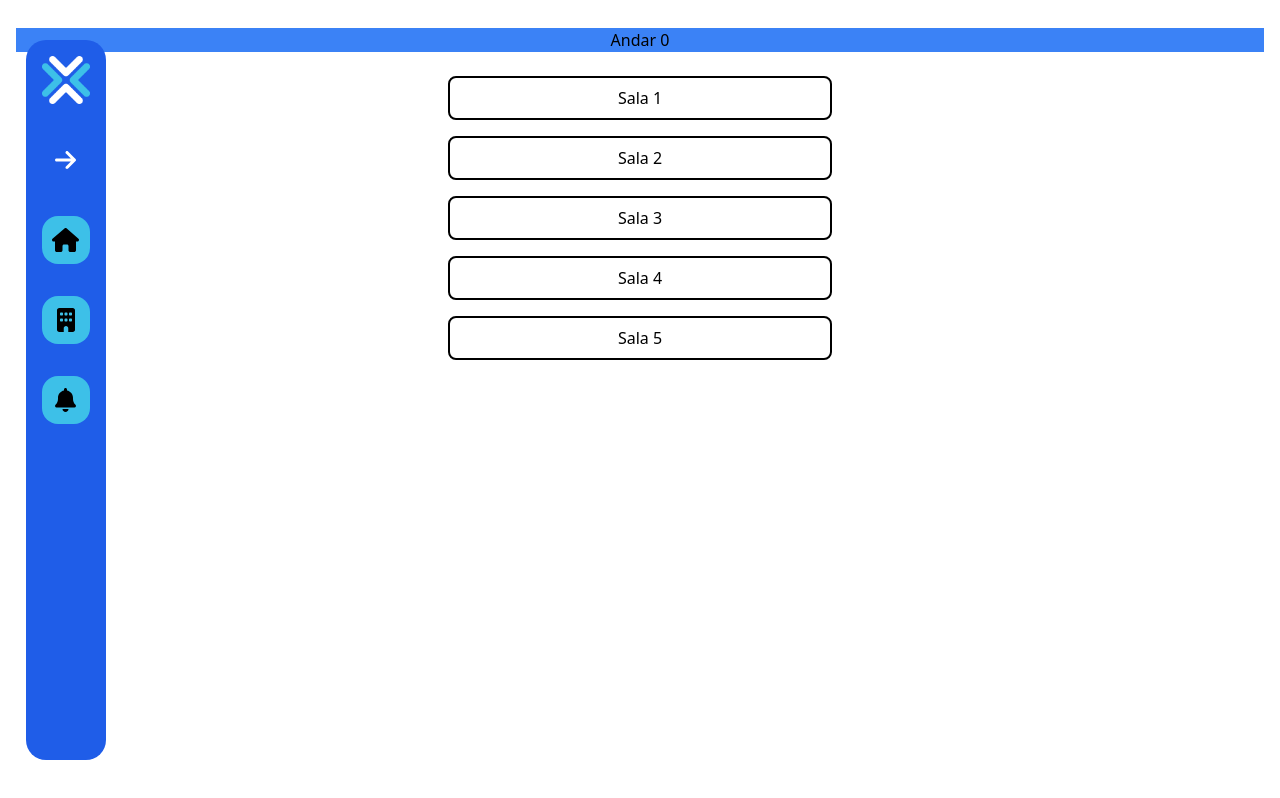
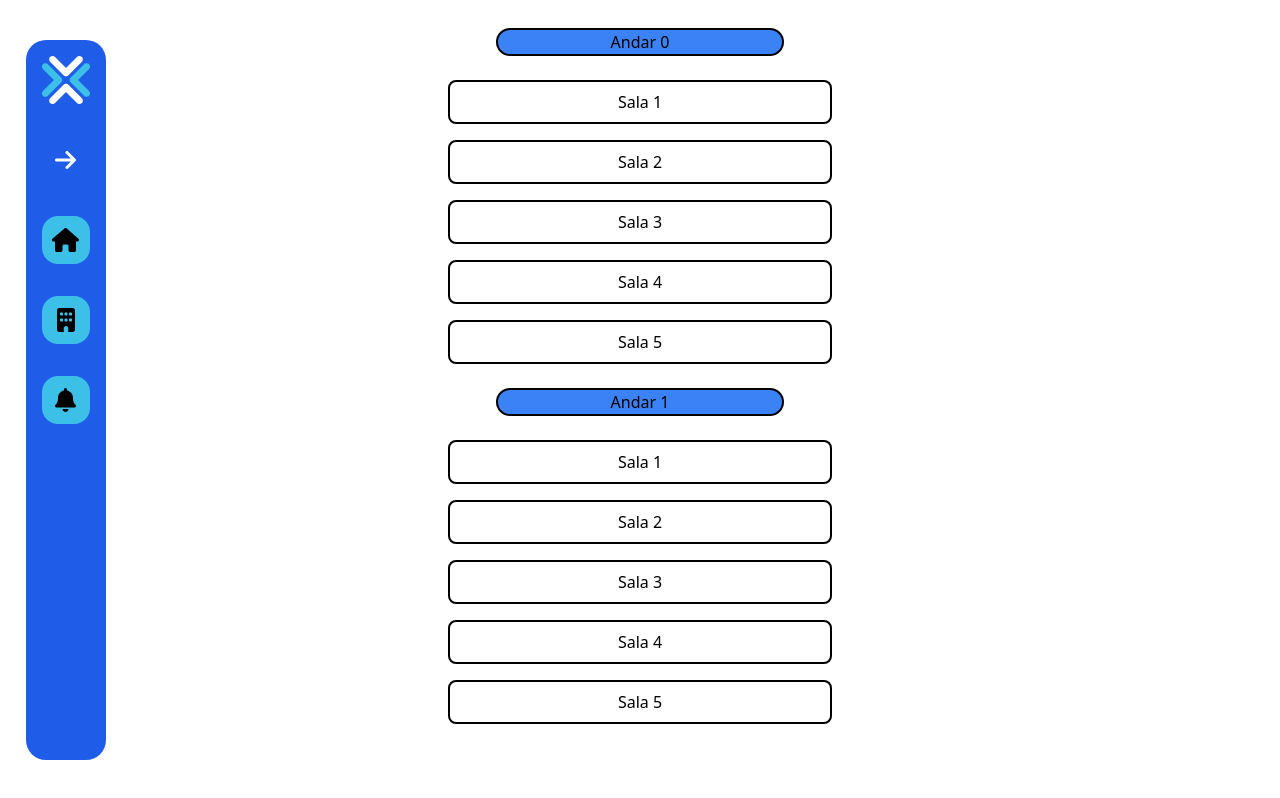
Before and after one commit to 2022M4T1-Inteli/IPTRACKER, a Next.js app in the folder src/frontend/: page /salas in a window 1280 px wide. Built offline with nearby package versions, Linux system fonts and the light colour scheme.

Commit message:
update paginas web

```diff
--- a/src/frontend/components/ContainerEquipamentos/ContainerEquipamentos.jsx
+++ b/src/frontend/components/ContainerEquipamentos/ContainerEquipamentos.jsx
@@ -5,7 +5,7 @@ const mock = [{link:"/"}, {link:"/a"}, {link:"/b"}, {link:"/c"}, {link:"/d"}, {l
 
 function ContainerEquipamentos() {
     return (
-        <div className="grid lg:grid-cols-4 grid-cols-2 gap-4 justify-items-center cursor-pointer">
+        <div className="grid lg:grid-cols-3 grid-cols-2 gap-4 justify-items-center ">
             {mock.map((element) => (
                 <EquipamentosBloco key={element.link}></EquipamentosBloco>
             ))}
--- a/src/frontend/components/Predio/Predios.jsx
+++ b/src/frontend/components/Predio/Predios.jsx
@@ -22,7 +22,7 @@ function Predio({}) {
     return (
 
         <div className='flex justify-center'>
-            <div className='grid grid-cols-2 justify-items-center w-96'>
+            <div className='grid grid-cols-2 lg:grid-cols-4 lg:gap-14 justify-items-center w-96'>
                 {mock.map((element) => (
                     <button onClick={()=>{teste(element.number,element.quandidade)}} key={element.number} >
                         <div className="rounded-full bg-black hover:bg-blue-500 text-white h-24 w-24 flex flex-col items-center cursor-pointer mb-5"  >
--- a/src/frontend/components/Predio/mock.js
+++ b/src/frontend/components/Predio/mock.js
@@ -5,47 +5,47 @@ const mock = [{
 },
 {
     number:2,
-    quandidade:5,
+    quandidade:10,
     link:"/"
 },
 {
     number:3,
-    quandidade:5,
+    quandidade:3,
     link:"/"
 },
 {
     number:4,
-    quandidade:5,
+    quandidade:7,
     link:"/"
 },
 {
     number:5,
-    quandidade:5,
+    quandidade:6,
     link:"/"
 },
 {
     number:6,
-    quandidade:5,
+    quandidade:9,
     link:"/"
 },
 {
     number:7,
-    quandidade:5,
+    quandidade:2,
     link:"/"
 },
 {
     number:8,
-    quandidade:5,
+    quandidade:3,
     link:"/"
 },
 {
     number:9,
-    quandidade:5,
+    quandidade:18,
     link:"/"
 },
 {
     number:10,
-    quandidade:5,
+    quandidade:0,
     link:"/"
 },]
 
--- a/src/frontend/components/Sala/Sala.jsx
+++ b/src/frontend/components/Sala/Sala.jsx
@@ -6,8 +6,8 @@ function Sala({ numeroSala }) {
         <div className="flex flex-col justify-center">
             <div className="flex flex-col justify-center lg:items-center">
                 {mock.map((element) => (
-                    <Link href={"/equipamentos"}>
-                        <div key={element.numero} className="flex justify-center items-center border-solid border-2 border-black rounded-lg h-11 m-2   lg:w-96 cursor-pointer hover:p-6 hover:shadow-cyan-700 hover:shadow-lg">
+                    <Link href={"/equipamentos"} key={element.numero}>
+                        <div  className="flex justify-center items-center border-solid border-2 border-black rounded-lg h-11 m-2   lg:w-96 cursor-pointer hover:p-6 hover:shadow-cyan-700 hover:shadow-lg">
                             <h1>Sala {element.numero}</h1>
                         </div>
                     </Link>
--- a/src/frontend/pages/equipamentos.jsx
+++ b/src/frontend/pages/equipamentos.jsx
@@ -12,7 +12,10 @@ function equipamentos() {
 
             <h1 className="text-lg font-bold">Sala x - Equipamentos</h1>
             <input type="text" className="border-2 border-black mb-5 rounded-xl " placeholder="ID equipamento" />
-            <ContainerEquipamentos></ContainerEquipamentos>
+
+            <div>
+                <ContainerEquipamentos></ContainerEquipamentos>
+            </div>
         </div>
     )
 }
--- a/src/frontend/pages/salas.jsx
+++ b/src/frontend/pages/salas.jsx
@@ -1,16 +1,28 @@
 import Sala from "../components/Sala/Sala"
-import Link from "next/link"
 
 function sala() {
 
     return (
         <div className="text-center">
-            <div className="bg-blue-500 m-4">
-                <h2>Andar 0</h2>
+            <div className="flex justify-center">
+                <div className="bg-blue-500 m-4 w-72 border-2 border-black rounded-2xl">
+                    <h2>Andar 0</h2>
+                </div>
             </div>
 
             <div>
-                <Sala/>
+                <Sala />
+            </div>
+
+            <div className="flex justify-center">
+                <div className="bg-blue-500 m-4 w-72 border-2 border-black rounded-2xl">
+                    <h2>Andar 1</h2>
+                </div>
+            </div>
+
+
+            <div>
+                <Sala />
             </div>
         </div>
     )
```
Also changed, not shown: src/frontend/components/EquipamentosBloco/EquipamentosBloco.jsx (+1 -1 lines), src/frontend/components/ModalPredio/ModalPredio.jsx (+24 -10 lines), src/frontend/public/cell.png (added), src/frontend/public/wifi.png (added).
